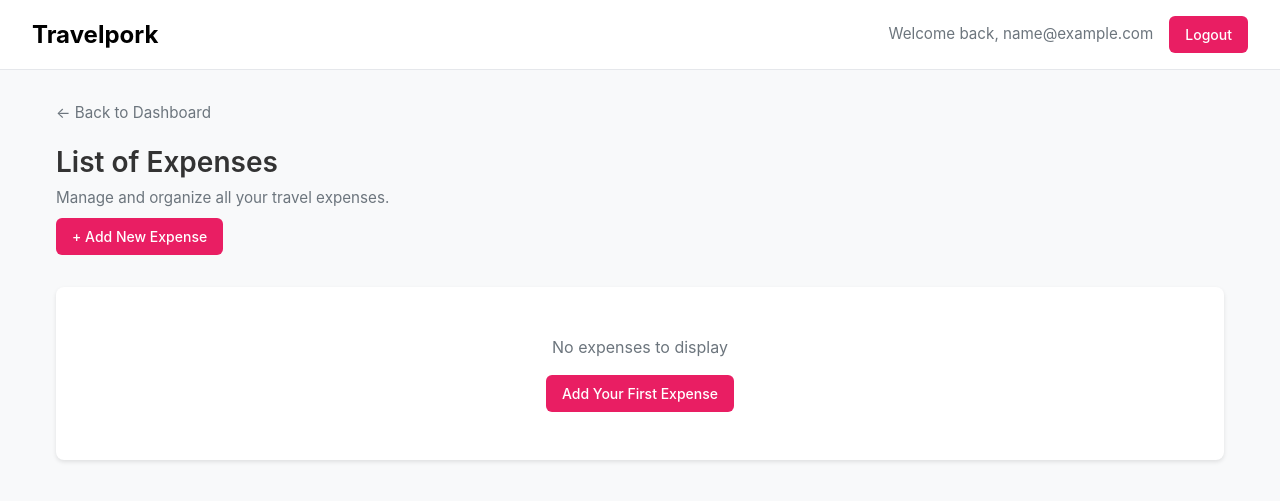
After one commit to emsmccoy/travelpork, a Django app: page /expenses/traveller/ in a window 1280 px wide. The commit adds this page. Shown: the top 501 px of the page. Run offline with Django 5.2, Linux system fonts and the light colour scheme; the visitor is signed in with stand-in values (Sample User, id 1).

Commit message:
Add treaveller eexpense list css

```diff
--- a/expenses/urls.py
+++ b/expenses/urls.py
@@ -4,5 +4,5 @@ from . import views
 app_name = 'expenses'
 
 urlpatterns = [
-    path('', views.expense_list, name='expense_list'),
+    path('traveller/', views.traveller_expense_list, name='traveller_expense_list'),
 ]
--- a/expenses/views.py
+++ b/expenses/views.py
@@ -5,7 +5,7 @@ from .models import Expense
 
 # Create your views here.
 @login_required
-def expense_list(request: HttpRequest):
+def traveller_expense_list(request: HttpRequest):
     user = request.user
     if user.is_traveller():
         expenses = Expense.objects.filter(user_id=user)
@@ -21,4 +21,4 @@ def expense_list(request: HttpRequest):
         'user_type': user_type,
         'expenses': expenses,
     }
-    return render(request, 'expenses/expense_list.html', context)
+    return render(request, 'expenses/traveller_expense_list.html', context)
--- /dev/null
+++ b/static/css/expense_list.css
@@ -0,0 +1,259 @@
+* {
+    margin: 0;
+    padding: 0;
+    box-sizing: border-box;
+}
+
+body {
+    font-family: -apple-system, BlinkMacSystemFont, 'Segoe UI', Roboto, Arial, sans-serif;
+    background-color: #f8f9fa;
+    color: #333;
+    line-height: 1.5;
+}
+.header {
+    display: flex;
+    justify-content: space-between;
+    align-items: center;
+}
+.header-left {
+    display: flex;
+    align-items: center;
+    justify-content: flex-start;
+}
+
+
+.header-right {
+    display: flex;
+    align-items: left;
+    gap: 1rem;
+}
+
+.welcome-text {
+    color: #6c757d;
+    font-size: 0.95rem;
+}
+
+.btn {
+    padding: 0.5rem 1rem;
+    border: none;
+    border-radius: 6px;
+    text-decoration: none;
+    font-weight: 500;
+    cursor: pointer;
+    transition: all 0.2s;
+    display: inline-flex;
+    align-items: center;
+    gap: 0.5rem;
+}
+
+.btn-primary {
+    background: #e91e63;
+    color: white;
+}
+
+.btn-primary:hover {
+    background: #c2185b;
+}
+
+.content-container {
+    max-width: 1200px;
+    margin: 0 auto;
+    padding: 2rem 1rem;
+}
+.page-nav {
+    display: flex;
+    flex-direction: column;
+    align-items: flex-start;
+    margin-bottom: 2rem;
+    flex-wrap: wrap;
+    gap: 0.5rem;
+    max-width: 100%;
+}
+
+.back-link {
+    color: #6c757d;
+    text-decoration: none;
+    font-size: 0.95rem;
+    display: flex;
+    align-items: center;
+    gap: 0.25rem;
+    margin-bottom: 0.5rem;
+}
+
+.back-link:hover {
+    color: #495057;
+}
+
+.page-info-container {
+    display: flex;
+    flex-direction: column;
+    align-items: flex-start;
+}
+
+.page-info h2 {
+    font-size: 1.75rem;
+    margin-bottom: 0.25rem;
+    color: #333;
+    text-align: left;
+}
+
+.page-info p {
+    color: #6c757d;
+    font-size: 0.95rem;
+    margin-bottom: 0;
+    text-align: left;
+}
+.table-container {
+    background: white;
+    border-radius: 8px;
+    overflow: hidden;
+    box-shadow: 0 2px 4px rgba(0, 0, 0, 0.1);
+    max-width: 100%;
+    margin: 0 auto;
+}
+
+.table-container h3 {
+    padding: 1.25rem 1.5rem;
+    border-bottom: 1px solid #e9ecef;
+    font-size: 1.1rem;
+    color: #333;
+    margin: 0;
+}
+
+.expenses-table {
+    width: 100%;
+    border-collapse: collapse;
+    table-layout: fixed;
+}
+
+.expenses-table th {
+    background: #f8f9fa;
+    padding: 0.875rem 0.75rem;
+    text-align: left;
+    font-weight: 600;
+    color: #495057;
+    border-bottom: 1px solid #e9ecef;
+    font-size: 0.85rem;
+    text-transform: uppercase;
+    letter-spacing: 0.5px;
+}
+
+.expenses-table th:first-child {
+    width: 20%;
+}
+
+.expenses-table th:nth-child(2) {
+    width: 20%;
+}
+
+.expenses-table th:nth-child(3) {
+    width: 30%;
+}
+
+.expenses-table th:nth-child(4) {
+    width: 30%;
+}
+
+.expenses-table td {
+    padding: 1rem 0.75rem;
+    border-bottom: 1px solid #f1f3f4;
+    font-size: 0.95rem;
+}
+
+.expenses-table tbody tr:hover {
+    background-color: #f8f9fa;
+}
+
+.category-tag {
+    padding: 0.25rem 0.75rem;
+    border-radius: 20px;
+    font-size: 0.8rem;
+    font-weight: 500;
+    text-transform: capitalize;
+    display: inline-block;
+}
+
+.category-meals {
+    background: #ffebee;
+    color: #c62828;
+}
+
+.category-flights {
+    background: #e3f2fd;
+    color: #1565c0;
+}
+
+.category-accommodation {
+    background: #f3e5f5;
+    color: #7b1fa2;
+}
+
+.category-trains {
+    background: #e8f5e8;
+    color: #2e7d32;
+}
+
+.category-cars {
+    background: #fff3e0;
+    color: #ef6c00;
+}
+
+.category-others {
+    background: #f5f5f5;
+    color: #757575;
+}
+
+.status-badge {
+    padding: 0.25rem 0.75rem;
+    border-radius: 20px;
+    font-size: 0.8rem;
+    font-weight: 500;
+    display: inline-block;
+}
+
+.status-pending {
+    background: #fff8e1;
+    color: #f57f17;
+}
+
+.status-approved {
+    background: #e8f5e8;
+    color: #2e7d32;
+}
+
+.status-reimbursed {
+    background: #e3f2fd;
+    color: #1565c0;
+}
+
+.actions-cell {
+    display: flex;
+    gap: 0.5rem;
+}
+
+.action-btn {
+    background: none;
+    border: none;
+    padding: 0.5rem;
+    cursor: pointer;
+    border-radius: 4px;
+    transition: background-color 0.2s;
+    font-size: 1rem;
+}
+
+.action-btn:hover {
+    background: #f1f3f4;
+}
+
+.empty-state {
+    text-align: center;
+    padding: 3rem;
+    background: white;
+    border-radius: 8px;
+    box-shadow: 0 2px 4px rgba(0, 0, 0, 0.1);
+}
+
+.empty-state p {
+    margin-bottom: 1rem;
+    color: #6c757d;
+}
--- /dev/null
+++ b/templates/expenses/traveller_expense_list.html
@@ -0,0 +1,76 @@
+{% extends "base.html" %}
+{% load static %}
+
+{% block title %}List of Expenses - Traveller {% endblock %}
+
+{% block extra_css %}
+<link rel="stylesheet" href="{% static 'css/expense_list.css' %}">
+{% endblock %}
+
+{% block content %}
+<div class="header">
+  <div class="header-left">
+    <h1>Travelpork</h1>
+  </div>
+  <div class="header-right">
+    <span class="welcome-text">Welcome back, {{ user.email }}</span>
+    <a href="{% url 'logout' %}" class="btn btn-primary">Logout</a>
+  </div>
+
+</div>
+
+<div class="content-container">
+
+  <div class="page-nav">
+    <a href="{% url 'users:traveller_dashboard' %}" class="back-link">← Back to Dashboard</a>
+    <div class="page-info">
+      <h2>List of Expenses</h2>
+      <p>Manage and organize all your travel expenses.</p>
+    </div>
+    <div class="page-actions">
+      <a href="{% url 'users:traveller_dashboard' %}" class="btn btn-primary">+ Add New Expense</a>
+    </div>
+  </div>
+
+  {% if expenses %}
+  <div class="table-container">
+    <h3>Your Travel Expenses ({{ expenses.count }} total)</h3>
+
+    <table class="expenses-table">
+      <thead>
+        <tr>
+          <th>Date </th>
+          <th>Amount </th>
+          <th>Category </th>
+          <th>Status </th>
+        </tr>
+      </thead>
+      <tbody>
+        {% for expense in expenses %}
+        <tr>
+          <td>{{ expense.date|date:"d/m/Y" }}</td>
+          <td>${{ expense.amount|floatformat:2 }}</td>
+          <td>
+            <span class="category-tag category-{{ expense.category|lower }}">
+              {{ expense.get_category_display }}
+            </span>
+          </td>
+
+          <td>
+            <span class="status-badge status-{{ expense.status|lower }}">
+              {{ expense.get_status_display }}
+            </span>
+          </td>
+
+        {% endfor %}
+      </tbody>
+    </table>
+  </div>
+  {% else %}
+  <div class="empty-state">
+    <p>No expenses to display</p>
+    <a href="{% url 'users:traveller_dashboard' %}" class="btn btn-primary">Add Your First Expense<a>
+  </div>
+  {% endif %}
+</div>
+{% endblock %}
```
Also changed, not shown: templates/dashboard/traveller_dashboard.html (+11 -6 lines), templates/expenses/expense_list.html (deleted, +0 -20 lines).
